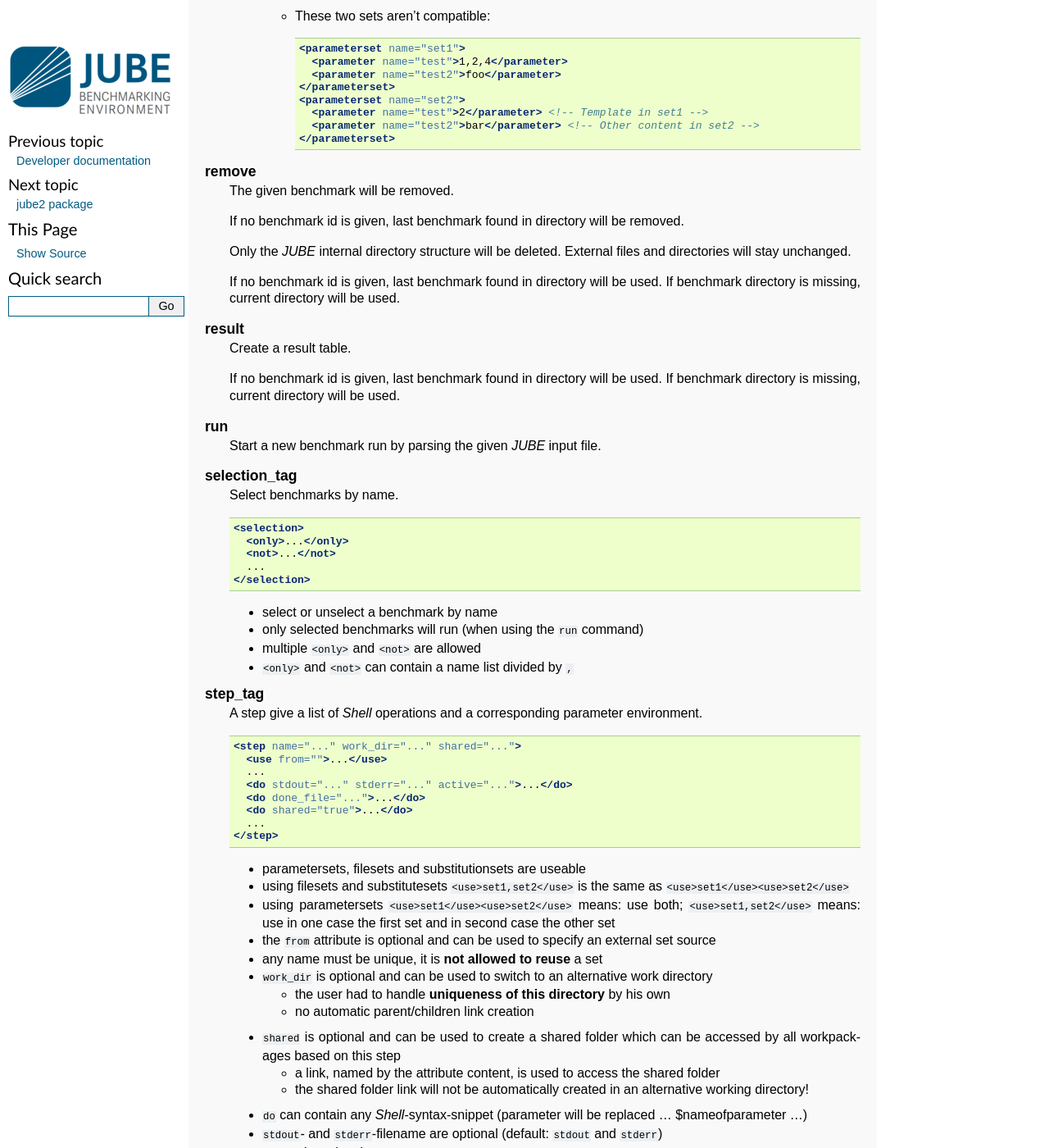
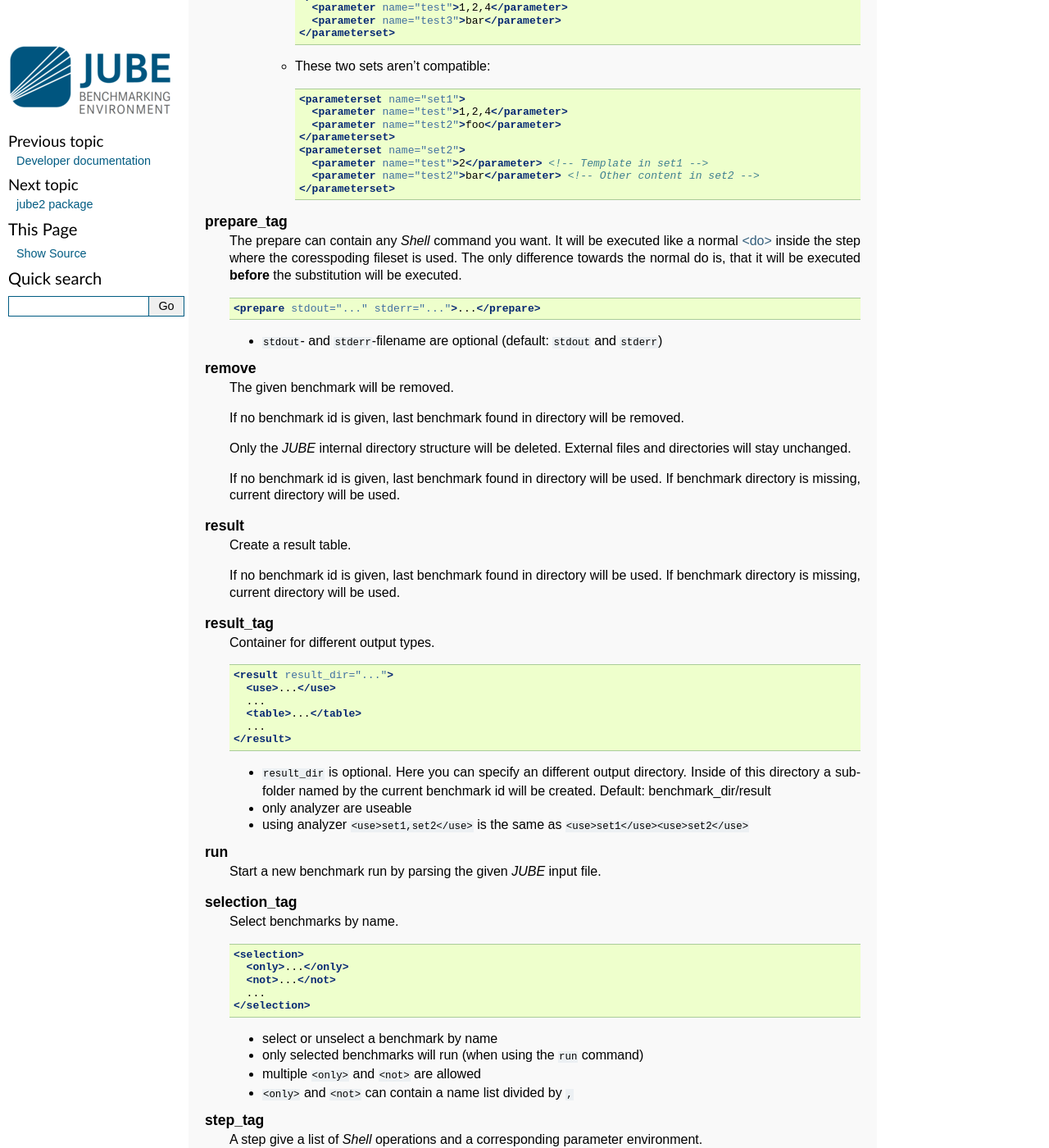
Before and after one commit to FZJ-JSC/JUBE, a Sphinx documentation site: the page built from docs/glossar.rst, in a window 1280 px wide and 1400 px high, scrolled down 6541 px. Shown: the whole window at 82% size. Built offline with Sphinx 7.4.7, drawn with Linux system fonts in a browser that asks for light colours; some of the changed text lies outside the part shown.

Commit message:
* added title="" attribute to column tag to allow alternative column titles * some docu updates * update dist

```diff
--- a/docs/commandline.rst
+++ b/docs/commandline.rst
@@ -246,13 +246,13 @@
    show command help information
 
 ``-i ID [ID ...]``, ``--id ID [ID ...]``
-   show logs for benchmarks with specified IDs
+   select benchmark id, default: last found inside the benchmarks directory
 
 ``-c COMMAND [COMMAND ...]``, ``--command COMMAND [COMMAND ...]``
    show only logs for specified commands
 
 ``DIRECTORY``
-   show directory specific information
+   directory which contain benchmarks, default: .
 
 .. index:: help
 
--- a/docs/glossar.rst
+++ b/docs/glossar.rst
@@ -193,6 +193,7 @@
          <fileset name="..." init_with="...">
            <link>...</link>
            <copy>...</copy>
+           <prepare>...</prepare>
            ...
          </fileset>
 
@@ -210,7 +211,7 @@
 
      .. code-block:: xml
 
-        <link directory="..." name="..." rel_path_ref="...">...</link>
+        <link directory="..." name="..." rel_path_ref="..." separator="...">...</link>
 
      * ``directory`` is optional, it can be used if you want to link several files inside the same directory
      * ``name`` is optional, it can be used to rename the file inside your work directory
@@ -220,7 +221,8 @@
        * ``external``: rel.-pathes based on position of xml-file
        * ``internal``: rel.-pathes based on current work directory (e.g. to link files of another step)
 
-     * each link-tag can contain a list of filenames (or directories), separated by ``,``
+     * each link-tag can contain a list of filenames (or directories), separated by ``,``, the default separator can be changed
+       by using the ``separator`` attribute
 
         * if ``name`` is present, the lists must have the same length
 
@@ -231,7 +233,7 @@
 
      .. code-block:: xml
 
-        <copy directory="..." name="..." rel_path_ref="...">...</copy>
+        <copy directory="..." name="..." rel_path_ref="..." separator="...">...</copy>
 
      * ``directory`` is optional, it can be used if you want to copy several files inside the same directory
      * ``name`` is optional, it can be used to rename the file inside your work directory
@@ -241,7 +243,8 @@
        * ``external``: rel.-pathes based on position of xml-file
        * ``internal``: rel.-pathes based on current work directory (e.g. to link files of another step)
 
-     * each copy-tag can contain a list of filenames (or directories), separated by ``,``
+     * each copy-tag can contain a list of filenames (or directories), separated by ``,``, the default separator can be changed
+       by using the ``separator`` attribute
 
        * if ``name`` is present, the lists must have the same length
 
@@ -250,6 +253,17 @@
        * this can't be mixed using ``name``
 
      * in the execution step the given files or directories will be copied
+
+   prepare_tag
+     The prepare can contain any *Shell* command you want. It will be executed like a normal :term:`<do> <step_tag>` inside the
+     step where the coresspoding fileset is used. The only difference towards the normal do is, that it will be executed
+     **before** the substitution will be executed.
+
+     .. code-block:: xml
+
+        <prepare stdout="..." stderr="...">...</prepare>
+
+     * ``stdout``- and ``stderr``-filename are optional (default: ``stdout`` and ``stderr``)
 
    substituteset_tag
      A substituteset is a container to store a bundle of subs.
@@ -360,6 +374,41 @@
      * the step-attribute contains an existing stepname
      * each file using each workpackage will be scanned seperatly
 
+   result_tag
+     Container for different output types.
+
+     .. code-block:: xml
+
+        <result result_dir="...">
+          <use>...</use>
+          ...
+          <table>...</table>
+          ...
+        </result>
+
+     * ``result_dir`` is optional. Here you can specify an different output directory. Inside of this directory a subfolder
+       named by the current benchmark id will be created. Default: benchmark_dir/result
+     * only analyzer are useable
+     * using analyzer ``<use>set1,set2</use>`` is the same as ``<use>set1</use><use>set2</use>``
+
+   table_tag
+     A simple ASCII based table ouput.
+
+     .. code-block:: xml
+
+        <table name="..." style="..." sort="..." separator="...">
+          <column colw="..." format="..." title="...">...</column>
+          ...
+        </table>
+
+     * ``style`` is optional; allowed styles: ``csv``, ``pretty``; default: ``csv``
+     * ``separator`` is optional; only used in csv-style, default: ``,``
+     * ``sort`` is optional can contain a list of parameter- or patternnames (separated by ,).
+       Given patterntype or parametertype will be used for sorting
+     * ``<column>`` must contain an single parameter- or patternname
+     * ``colw`` is optional: column width
+     * ``title`` is optional: column title
+     * ``format`` can contain a C like format string: e.g. format=".2f"
 
    include_tag
      Include *XML*-data from an external file.
```
Also changed, not shown: docs/jube2.rst (+8 -0 lines), docs/tutorial.rst (+8 -2 lines), 9 other files.
